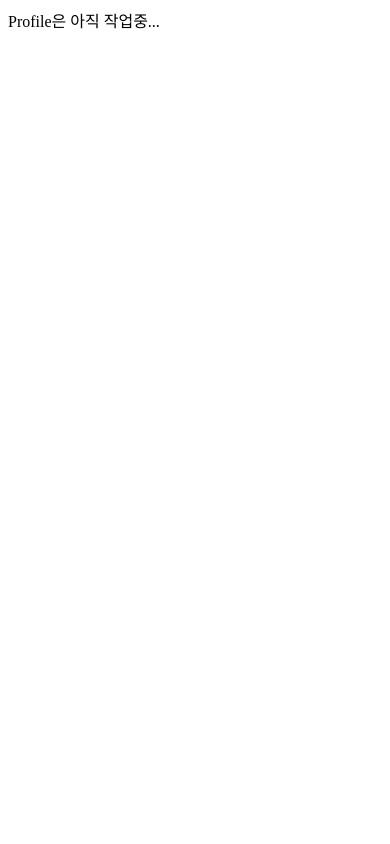
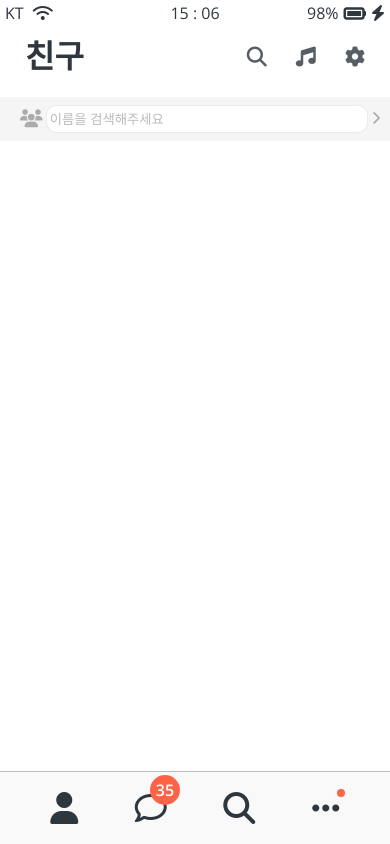
Before and after one commit to mingj7235/kokoa-clone-2020, a plain HTML site: page profile.html in a window 390 px wide. Drawn offline with nearby package versions, Linux system fonts and the light colour scheme.

Commit message:
# profile basic format :musical_score:

```diff
--- a/profile.html
+++ b/profile.html
@@ -1,11 +1,103 @@
+<!-- html 시작 할때 !만 살포시 누르면 훅!  -->
 <!DOCTYPE html>
 <html lang="en">
   <head>
+    <!-- link:css < 단축키! css설정하는 단축키임 -->
+    <link rel="stylesheet" href="css/styles.css" />
+
     <meta charset="UTF-8" />
     <meta name="viewport" content="width=device-width, initial-scale=1.0" />
-    <title>Profile</title>
+    <title>Friends - Kokoa Clone</title>
   </head>
   <body>
-    <span> Profile은 아직 작업중... </span>
+    <div class="status-bar">
+      <div class="status-bar__column">
+        <span>KT</span>
+        <!-- i 는 icon의 줄임말이고, font-awesome에서 가져 온 것임 -->
+        <i class="fas fa-wifi"></i>
+      </div>
+      <div class="status-bar__column js-clock">
+        <span>18:43</span>
+      </div>
+      <div class="status-bar__column">
+        <span>98%</span>
+        <i class="fas fa-battery-full fa-lg"></i>
+        <!-- Battery Icon -->
+        <i class="fas fa-bolt"></i>
+        <!-- Lighting Icon -->
+      </div>
+      <!-- dfd -->
+    </div>
+
+    <header class="screen-header">
+      <h1 class="screen-header__title">친구</h1>
+      <div class="screen-header__icons">
+        <span
+          ><a href="find.html"><i class="fas fa-search fa-lg"></i></a
+        ></span>
+        <span><i class="fas fa-music fa-lg"></i></span>
+        <span>
+          <a href="settings.html"> <i class="fas fa-cog fa-lg"></i></a
+        ></span>
+      </div>
+    </header>
+    <a id="friends-display-link">
+      <!-- <i class="fas fa-info-circle"></i>
+      친구들의 이름이 표시됩니다.
+      <i class="fas fa-chevron-right fa-xs"></i> -->
+      <form class="friends-screen__search">
+        <i class="fas fa-users"></i>
+        <input
+          class="friends-screen__search__friends"
+          placeholder="이름을 검색해주세요"
+        />
+        <i class="fas fa-chevron-right fa-xs"></i>
+      </form>
+    </a>
+
+    <main class="friends-screen"></main>
+
+    <!-- shortcut
+    nav>ul>li*4>a
+    -->
+    <nav class="nav">
+      <ul class="nav__list">
+        <li class="nav__btn">
+          <a class="nav__link" href="friends.html"
+            ><i class="fas fa-user fa-2x"></i
+          ></a>
+        </li>
+        <li class="nav__btn">
+          <a class="nav__link" href="chats.html">
+            <span class="nav__notification badge">35</span>
+            <i class="far fa-comment fa-2x"></i
+          ></a>
+        </li>
+        <li class="nav__btn">
+          <a class="nav__link" href="find.html"
+            ><i class="fas fa-search fa-2x"></i
+          ></a>
+        </li>
+        <li class="nav__btn">
+          <a class="nav__link" href="more.html">
+            <span class="nav__dot"></span>
+            <i class="fas fa-ellipsis-h fa-2x"></i
+          ></a>
+        </li>
+      </ul>
+    </nav>
+    <div id="splash-screen">
+      <i class="fas fa-comment"></i>
+    </div>
+
+    <div id="no-mobile">
+      <span> Your screen is too big T^T</span>
+    </div>
+
+    <script
+      src="https://kit.fontawesome.com/93b3e709fe.js"
+      crossorigin="anonymous"
+    ></script>
+    <script src="clock.js"></script>
   </body>
 </html>
```
